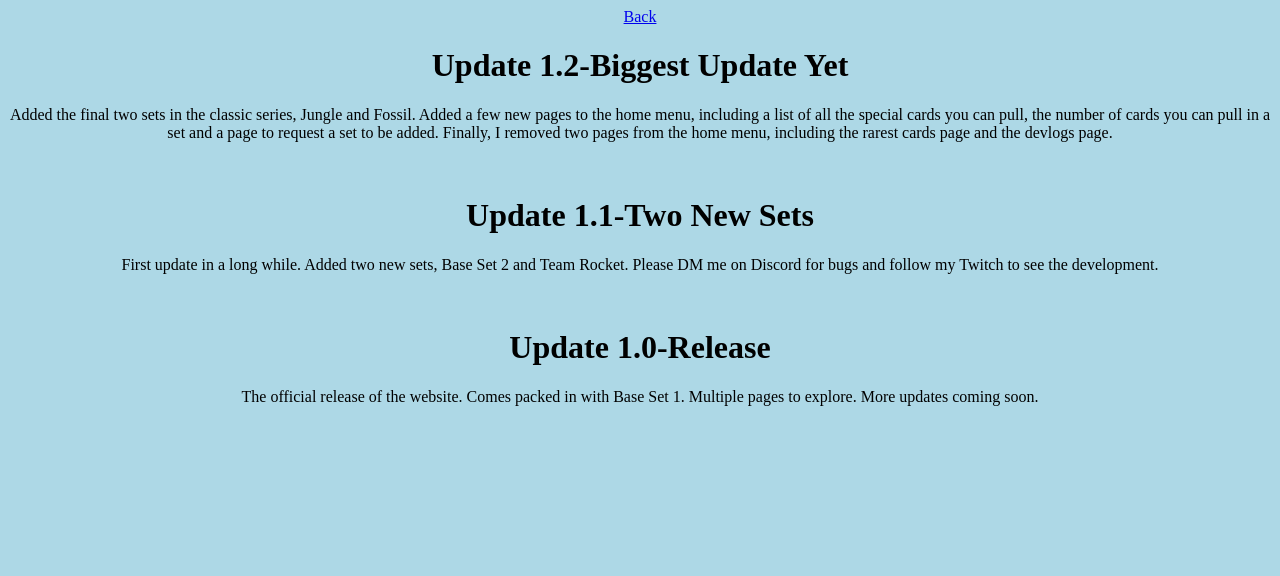
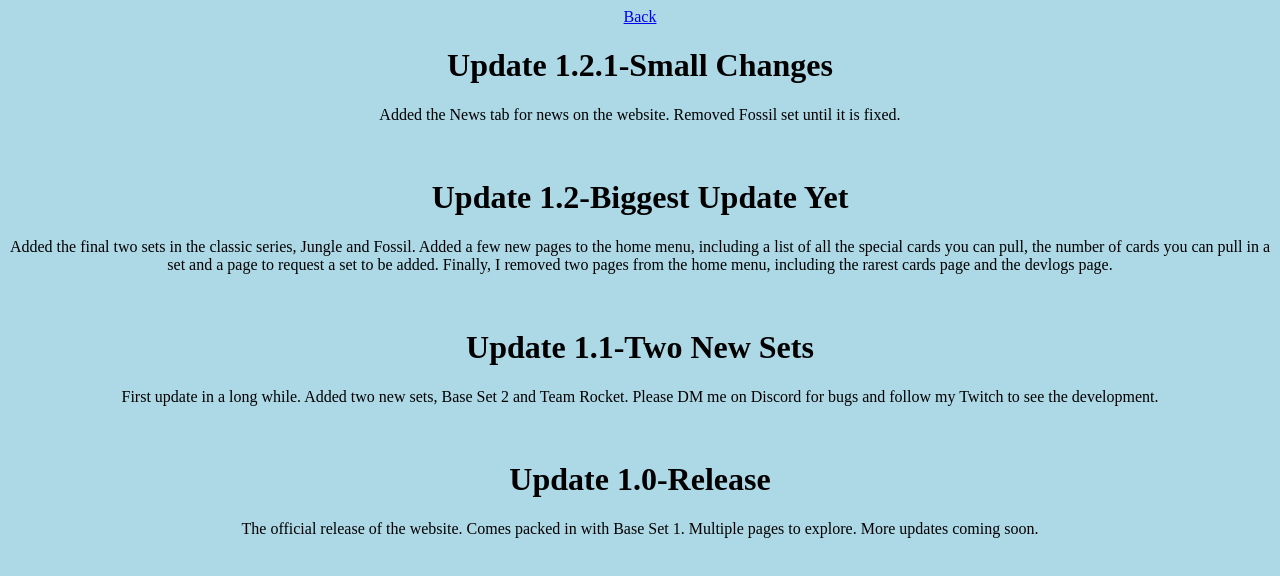
Before and after one commit to ShlubluFR/pokemonpackopener, a plain HTML site: page updatenotes.html in a window 1280 px wide. Drawn offline with Linux system fonts and the light colour scheme.

Commit message:
Update updatenotes.html

```diff
--- a/updatenotes.html
+++ b/updatenotes.html
@@ -10,6 +10,9 @@
     <body>
     <a href="index.html">Back</a>
     </br>
+    <h1>Update 1.2.1-Small Changes</h1>
+    <p>Added the News tab for news on the website. Removed Fossil set until it is fixed.</p>
+    </br>
     <h1>Update 1.2-Biggest Update Yet</h1>
     <p>Added the final two sets in the classic series, Jungle and Fossil. Added a few new pages to the home menu, including a list of all the special cards you can pull, the number of cards you can pull in a set and a page to request a set to be added. Finally, I removed two pages from the home menu, including the rarest cards page and the devlogs page.</p>
     </br>
```
